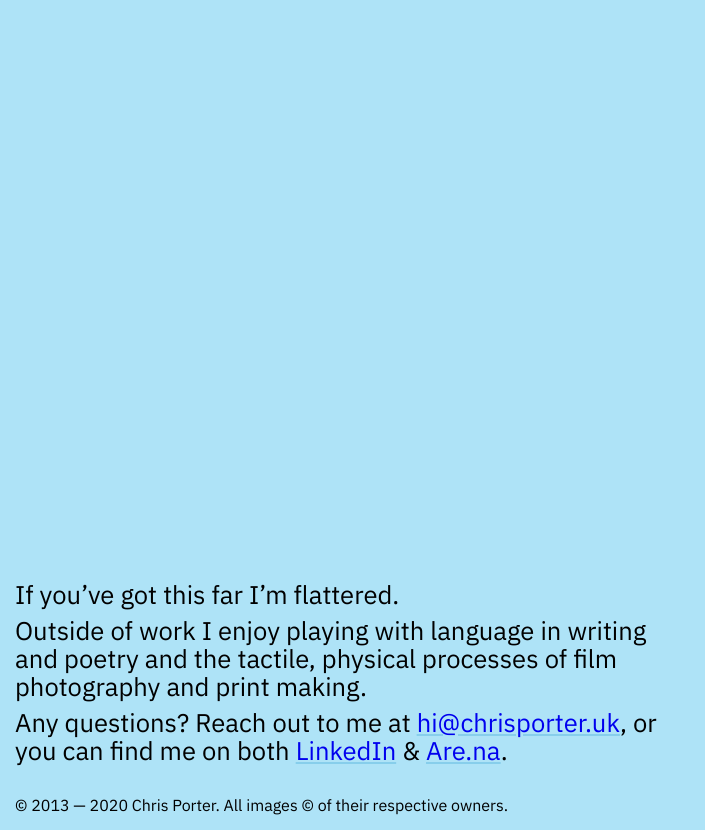
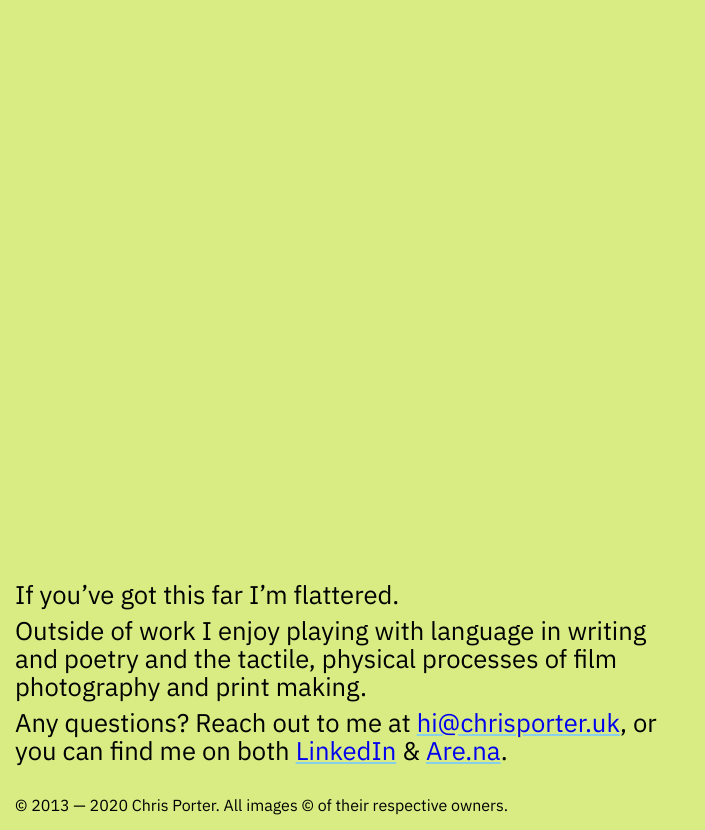
Before and after one commit to thisiscap/thisiscap.github.io, a Jekyll site: the page built from index.md, in a window 1280 px wide. Shown: the part 1630-2460 px from the top of the page, without its empty margins (0-705 px from the left). Built offline with Jekyll 4.4.1, drawn with Linux system fonts in a browser that asks for light colours; our own code applies the rules of GitHub Pages for plain Markdown files.

Commit message:
Set accent colour

```diff
--- a/_sass/global-styles.scss
+++ b/_sass/global-styles.scss
@@ -18,6 +18,8 @@ body {
     font-family: $fontMain;
 }
 
+$colourAccent: #D8EC83;
+
 ::selection {
     background-color: blue;
     color: burlywood;
@@ -30,15 +32,14 @@ section.content {
     display: flex;
     height: calc(100vh - #{$sectionHeightOffset});
     padding: $siteGutter;
+    background-color: $colourAccent;
 
     @include pf(motion) {
         scroll-snap-align: center;
     }
 }
 
-section.content-intro {
-    background-color: #D8EC83;
-}
+section.content-intro {}
 
 section.content-gallery {
     display: block;
@@ -46,18 +47,30 @@ section.content-gallery {
 }
 
 section.content-outro {
-    background-color: #AEE3F7;
     align-items: flex-end;
 }
 
 div.editorial {
-    h1, h2, h3, h4, h5, h6, p, small {
+    h1,
+    h2,
+    h3,
+    h4,
+    h5,
+    h6,
+    p,
+    small {
         max-width: 42ch;
         line-height: 1.1;
         margin-bottom: .5rem;
     }
 
-    h1, h2, h3, h4, h5, h6, p {
+    h1,
+    h2,
+    h3,
+    h4,
+    h5,
+    h6,
+    p {
         font-size: 1.6em;
     }
 
@@ -69,15 +82,16 @@ div.editorial {
         &:link {
             text-decoration: underline solid skyblue;
         }
+
         &:visited {}
+
         &:hover {
             text-decoration: underline wavy blue;
         }
+
         &:active {}
     }
 }
-
-$colourAccent: lime;
 
 .swiper-container {
     height: calc(100vh - #{$sectionHeightOffset});
```
